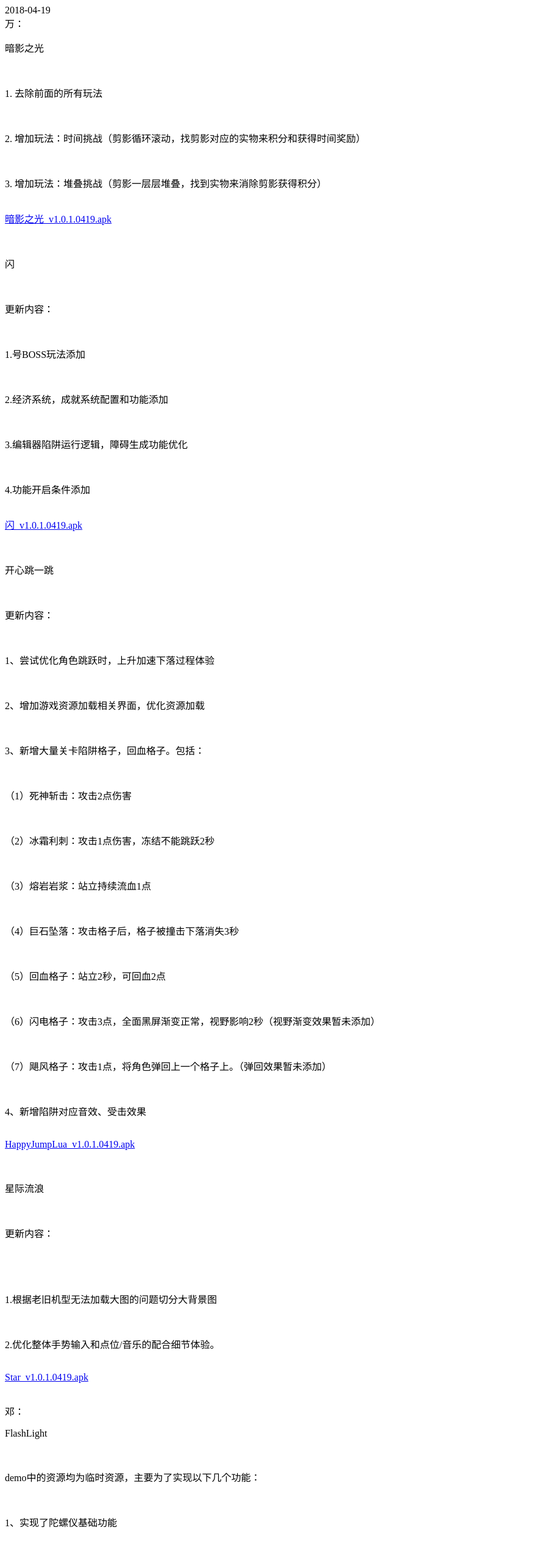
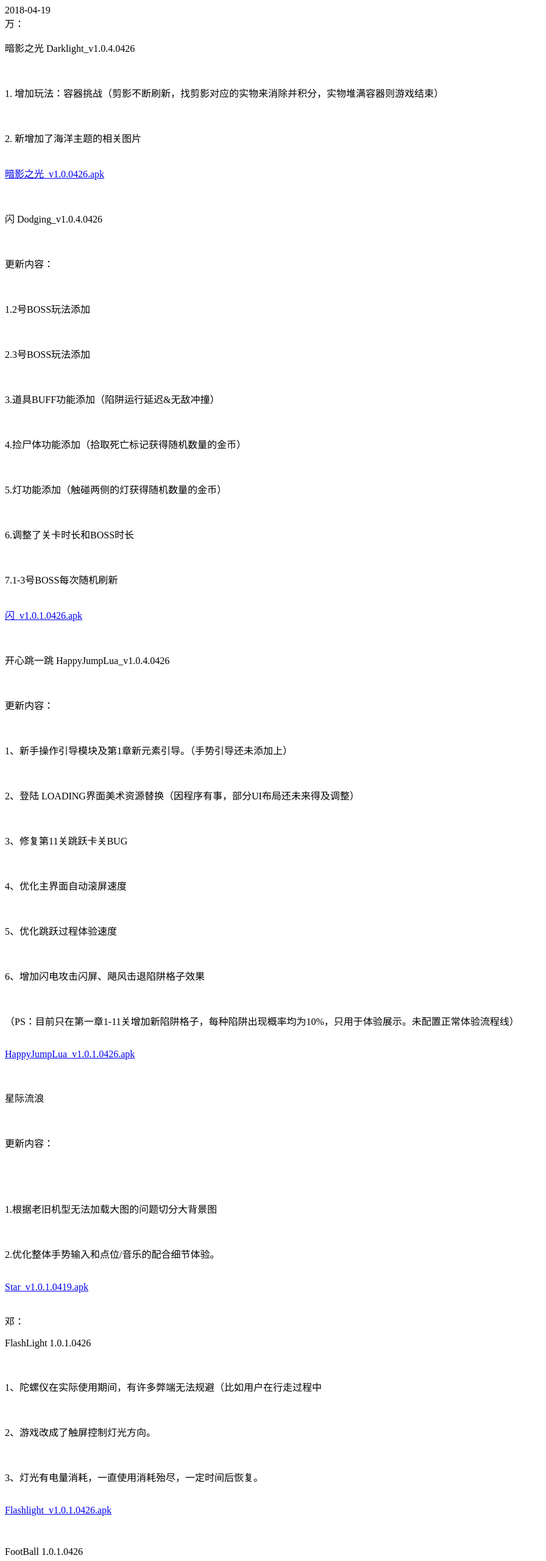
Before and after one commit to alibabahalifa/alibabahalifa.github.io, a plain HTML site: page index.html in a window 1280 px wide. Shown: the top 2560 px of the page at 61% size, without its empty margins (0-896 px from the left). Drawn offline with Linux system fonts and the light colour scheme.

Commit message:
1、Update 426

```diff
--- a/index.html
+++ b/index.html
@@ -3,36 +3,33 @@
 万：
 <p\>
 
-<p>暗影之光</p><br>
-<p>1. 去除前面的所有玩法</p><br>
-<p>2. 增加玩法：时间挑战（剪影循环滚动，找剪影对应的实物来积分和获得时间奖励）</p><br>
-<p>3. 增加玩法：堆叠挑战（剪影一层层堆叠，找到实物来消除剪影获得积分）</p><br>
-<a href="https://github.com/alibabahalifa/alibabahalifa.github.io/raw/master/180419/wan/Darklight_v1.0.3.0419.apk">暗影之光_v1.0.1.0419.apk</a><p></p><br>
+<p>暗影之光 Darklight_v1.0.4.0426</p><br>
+<p>1. 增加玩法：容器挑战（剪影不断刷新，找剪影对应的实物来消除并积分，实物堆满容器则游戏结束）</p><br>
+<p>2. 新增加了海洋主题的相关图片</p><br>
+<a href="https://github.com/alibabahalifa/alibabahalifa.github.io/raw/master/180426/wan/Darklight_v1.0.4.0426.apk">暗影之光_v1.0.0426.apk</a><p></p><br>
 
 
-<p>闪</p><br>
+<p>闪 Dodging_v1.0.4.0426</p><br>
 <p>更新内容：</p><br>
-<p>1.号BOSS玩法添加</p><br>
-<p>2.经济系统，成就系统配置和功能添加</p><br>
-<p>3.编辑器陷阱运行逻辑，障碍生成功能优化</p><br>
-<p>4.功能开启条件添加</p><br>
-<a href="https://github.com/alibabahalifa/alibabahalifa.github.io/raw/master/180419/wan/Dodging_v1.0.1.0419.apk">闪_v1.0.1.0419.apk</a><p></p><br>
+<p>1.2号BOSS玩法添加</p><br>
+<p>2.3号BOSS玩法添加</p><br>
+<p>3.道具BUFF功能添加（陷阱运行延迟&无敌冲撞）</p><br>
+<p>4.捡尸体功能添加（拾取死亡标记获得随机数量的金币）</p><br>
+<p>5.灯功能添加（触碰两侧的灯获得随机数量的金币）</p><br>
+<p>6.调整了关卡时长和BOSS时长</p><br>
+<p>7.1-3号BOSS每次随机刷新</p><br>
+<a href="https://github.com/alibabahalifa/alibabahalifa.github.io/raw/master/180426/wan/Dodging_v1.0.4.0426.apk">闪_v1.0.1.0426.apk</a><p></p><br>
 
-<p>开心跳一跳</p><br>
+<p>开心跳一跳 HappyJumpLua_v1.0.4.0426</p><br>
 <p>更新内容：</p><br>
-<p>1、尝试优化角色跳跃时，上升加速下落过程体验</p><br>
-<p>2、增加游戏资源加载相关界面，优化资源加载</p><br>
-<p>3、新增大量关卡陷阱格子，回血格子。包括：</p><br>
-<p>（1）死神斩击：攻击2点伤害 </p><br>
-<p>（2）冰霜利刺：攻击1点伤害，冻结不能跳跃2秒</p><br>
-<p>（3）熔岩岩浆：站立持续流血1点</p><br>
-<p>（4）巨石坠落：攻击格子后，格子被撞击下落消失3秒</p><br>
-<p>（5）回血格子：站立2秒，可回血2点</p><br>
-<p>（6）闪电格子：攻击3点，全面黑屏渐变正常，视野影响2秒（视野渐变效果暂未添加）</p><br>
-<p>（7）飓风格子：攻击1点，将角色弹回上一个格子上。（弹回效果暂未添加）</p><br>
-<p>4、新增陷阱对应音效、受击效果</p><br>
-
-<a href="https://github.com/alibabahalifa/alibabahalifa.github.io/raw/master/180419/wan/HappyJumpLua_v1.0.4.0419.apk">HappyJumpLua_v1.0.1.0419.apk</a><p></p><br>
+<p>1、新手操作引导模块及第1章新元素引导。（手势引导还未添加上）</p><br>
+<p>2、登陆 LOADING界面美术资源替换（因程序有事，部分UI布局还未来得及调整）</p><br>
+<p>3、修复第11关跳跃卡关BUG</p><br>
+<p>4、优化主界面自动滚屏速度</p><br>
+<p>5、优化跳跃过程体验速度</p><br>
+<p>6、增加闪电攻击闪屏、飓风击退陷阱格子效果</p><br>
+<p>（PS：目前只在第一章1-11关增加新陷阱格子，每种陷阱出现概率均为10%，只用于体验展示。未配置正常体验流程线）</p><br>
+<a href="https://github.com/alibabahalifa/alibabahalifa.github.io/raw/master/180426/wan/HappyJumpLua_v1.0.4.0426.apk">HappyJumpLua_v1.0.1.0426.apk</a><p></p><br>
 
 <p>星际流浪</p><br>
 <p>更新内容：</p><br>
@@ -44,33 +41,23 @@
 
 邓：
 <p\>
-<p>FlashLight</p><br>
-<p>demo中的资源均为临时资源，主要为了实现以下几个功能：</p><br>
-<p>1、实现了陀螺仪基础功能</p><br>
-<p>2、实现了怪物刷新（随机刷新和队列刷新）基础逻辑。</p><br>
-<p>3、实现了怪物寻路逻辑。</p><br>
-<p>4、实现了灯光造成伤害</p><br>
-<p>5、目前怪物均为秒杀、玩家不死。</p><br>
-<a href="https://github.com/alibabahalifa/alibabahalifa.github.io/raw/master/180419/deng/flashlight.apk">Flashlight_v1.0.1.0419.apk</a><p></p><br>
+<p>FlashLight 1.0.1.0426</p><br>
+<p>1、陀螺仪在实际使用期间，有许多弊端无法规避（比如用户在行走过程中</p><br>
+<p>2、游戏改成了触屏控制灯光方向。</p><br>
+<p>3、灯光有电量消耗，一直使用消耗殆尽，一定时间后恢复。</p><br>
+<a href="https://github.com/alibabahalifa/alibabahalifa.github.io/raw/master/180426/deng/KillMonsters_v1.4.apk">Flashlight_v1.0.1.0426.apk</a><p></p><br>
 
 
 <p\>
-<p>FootBall</p><br>
+<p>FootBall 1.0.1.0426</p><br>
 <p>本版本为第一个版本，主要实现的功能有：</p><br>
-<p>1、拖动摇杆进行蓄力，松开摇杆可以将球向指定方向射出（方向控制还有一定问题）。</p><br>
-<p>2、射门力量的控制。。</p><br>
-<p>3、守门员的AI、AI的难度分级。</p><br>
-<p>4、精彩时刻的慢镜头特写</p><br>
-<p>5、从不同位置进行射门。</p><br>
-<p>PS目前需要等状态重置完毕后，再拖动遥杆，才能蓄力。</p><br>
-<a href="https://github.com/alibabahalifa/alibabahalifa.github.io/raw/master/180419/deng/football2018-4-18.apk">FootBall_v1.0.1.0419.apk</a><p></p><br>
+<p>1、新增多个射门位置，包括点球</p><br>
+<p>2.新增人墙</p><br>
+<a href="https://github.com/alibabahalifa/alibabahalifa.github.io/raw/master/180426/deng/unityZq2018-4-26.apk">FootBall_v1.0.1.0426.apk</a><p></p><br>
 
-<p>反应堆</p><br>
+<p>反应堆 1.0.1.0426</p><br>
 <p>demo中的资源均为临时资源，主要为了实现以下几个功能：</p><br>
-<p>1、增加了完美堆叠可获得金币，金币可通过连续完美堆叠获得多倍。</p><br>
-<p>2、增加了回退消耗金币。</p><br>
-<p>3、增加了里程碑层提示。</p><br>
-<p>4. 增加了历史最高记录显示。</p><br>
-<p>5. 调整了一些界面逻辑。</p><br>
-<p>6. 优化了游戏底层代码。</p><br>
-<a href="https://github.com/alibabahalifa/alibabahalifa.github.io/raw/master/180419/deng/fyd(4.19).apk">反应堆_v1.0.1.0419.apk</a><p></p><br>
+<p>1. 将游戏中的参数全部修改为读取配置文件。</p><br>
+<p>2. 增加了音乐和音效（测试）。</p><br>
+<p>3. 修改了小人会被超出屏幕后的处理方式。</p><br>
+<a href="https://github.com/alibabahalifa/alibabahalifa.github.io/raw/master/180426/client-debug0426.apk">反应堆_v1.0.1.0426.apk</a><p></p><br>
```
Also changed, not shown: 180426/wan/Darklight_v1.0.4.0426优化内容.txt (added), 180426/wan/Dodging_v1.0.4.0426优化内容.txt (added), 180426/wan/HappyJumpLua_v1.0.4.0426优化内容.txt (added), 10 other files.
